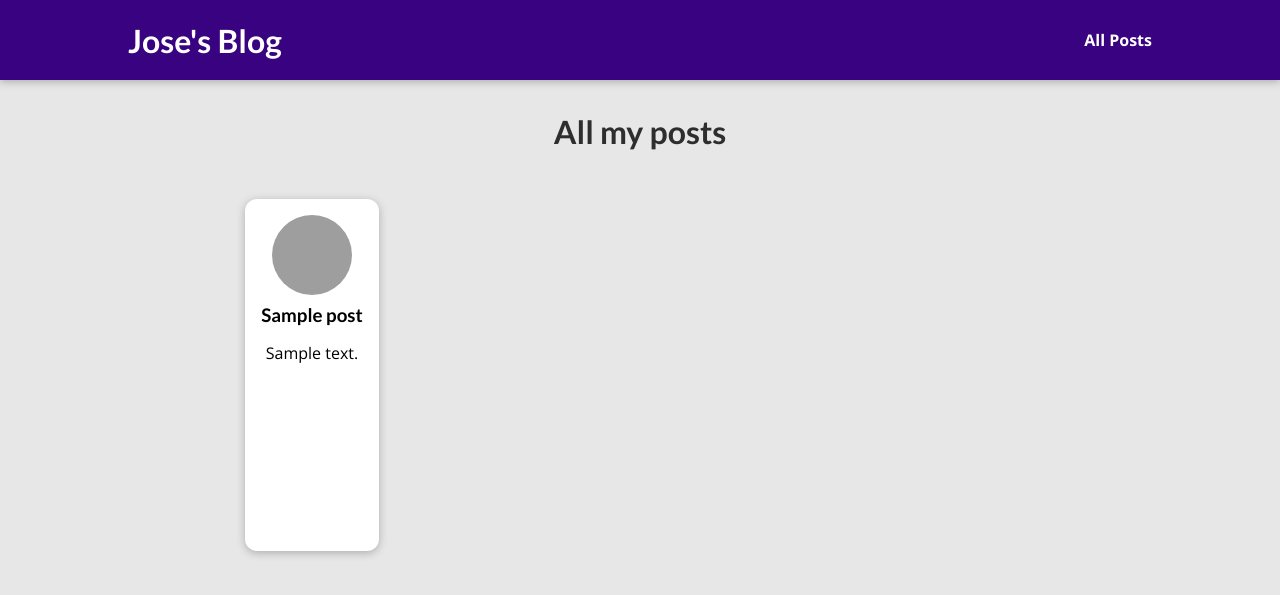
After one commit to JoseLoarca/django-blog, a Django app: template blog/templates/blog/all-posts.html in a window 1280 px wide. The commit adds this page. Shown: the top 595 px of the page. Run offline with Django 4.2, Linux system fonts and the light colour scheme; the template is opened without the code that fills it: most values are stand-ins (such as "Sample title", 1, 10 or a date in 2020); grey boxes are pictures that could not be loaded.

Commit message:
testing templates and views using dummy data

```diff
--- /dev/null
+++ b/blog/static/blog/all-posts.css
@@ -0,0 +1,43 @@
+body {
+    background-color: #e7e7e7;
+}
+
+#main-navigation {
+    background-color: #390281;
+    box-shadow: 0 2px 8px rgba(0, 0, 0, 0.25);
+}
+
+#all-posts {
+    margin: 7rem auto;
+    width: 90%;
+    max-width: 60rem;
+}
+
+#all-posts h2 {
+    text-align: center;
+    font-size: 2rem;
+    color: #2e2e2e;
+    margin: 3rem 0;
+}
+
+ul {
+    list-style: none;
+    margin: 0;
+    padding: 0;
+    display: grid;
+    grid-template-columns: repeat(auto-fill, minmax(17rem, 1fr));
+    gap: 1.5rem;
+}
+
+.post img {
+    width: 7rem;
+    height: 7rem;
+}
+
+.post a {
+    height: 22rem;
+    transform-origin: center;
+    box-shadow: 0 2px 8px rgba(0, 0, 0, 0.25);
+    border-radius: 12px;
+    background-color: white;
+}
--- /dev/null
+++ b/blog/static/blog/post.css
@@ -0,0 +1,43 @@
+.post {
+    display: flex;
+    flex-direction: column;
+    align-items: center;
+    text-align: center;
+}
+
+.post a {
+    text-decoration: none;
+    color: black;
+    transition: all 0.2s ease;
+    padding: 1rem;
+}
+
+.post a:hover,
+.post a:active {
+    transform: scale(1.1);
+    background-color: #390281;
+    color: white;
+}
+
+.post img {
+    width: 5rem;
+    height: 5rem;
+    object-fit: cover;
+    border-radius: 50%;
+}
+
+.post h3 {
+    margin: 0.25rem 0;
+}
+
+.post time {
+    color: #666666;
+    margin: 0.25rem;
+    font-style: italic;
+    font-size: 0.85rem;
+}
+
+.post:hover time,
+.post:active time {
+    color: white;
+}
--- /dev/null
+++ b/blog/templates/blog/all-posts.html
@@ -0,0 +1,21 @@
+{% extends 'base.html' %}
+
+{% load static %}
+
+{% block title %}All my posts{% endblock %}
+
+{% block css_files %}
+    <link rel="stylesheet" href="{% static 'blog/all-posts.css' %}">
+    <link rel="stylesheet" href="{% static 'blog/post.css' %}">
+{% endblock %}
+
+{% block content %}
+    <section id="all-posts">
+        <h2>All my posts</h2>
+        <ul>
+            {% for post in posts %}
+                {% include 'blog/includes/post.html' %}
+            {% endfor %}
+        </ul>
+    </section>
+{% endblock %}
--- /dev/null
+++ b/blog/templates/blog/includes/post.html
@@ -0,0 +1,13 @@
+{% load static %}
+
+<li>
+    <article class="post">
+        <a href="{% url 'post-details-page' post.slug %}">
+            <img src="{% static 'blog/images/'|add:post.image %}" alt="{{ post.title }}">
+            <div class="post__content">
+                <h3>{{ post.title }}</h3>
+                <p>{{ post.excerpt}}</p>
+            </div>
+        </a>
+    </article>
+</li>
--- a/templates/base.html
+++ b/templates/base.html
@@ -9,6 +9,15 @@
     {% block css_files %}{% endblock %}
 </head>
 <body>
+    <header id="main-navigation">
+        <h1>
+            <a href="{% url 'starting-page' %}">Jose's Blog</a>
+        </h1>
+        <nav>
+            <a href="{% url 'posts-page' %}">All Posts</a>
+        </nav>
+    </header>
+
     {% block content %}{% endblock %}
 </body>
 </html>
```
Also changed, not shown: blog/static/blog/post-details.css (added, +62 -0 lines), blog/templates/blog/index.html (+4 -19 lines), blog/templates/blog/post-details.html (added, +27 -0 lines), blog/views.py (+81 -5 lines), templates/404.html (added, +8 -0 lines).
